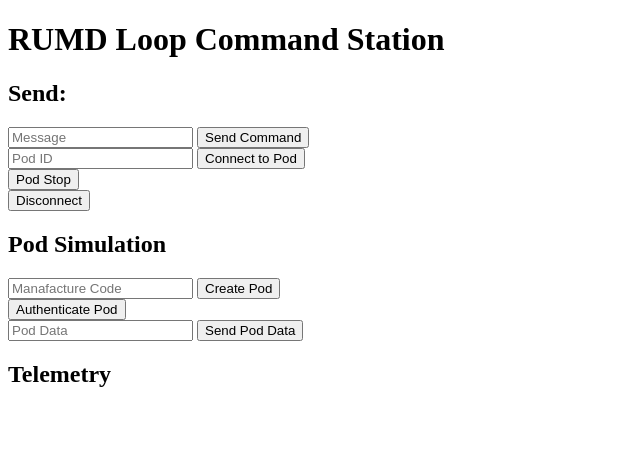
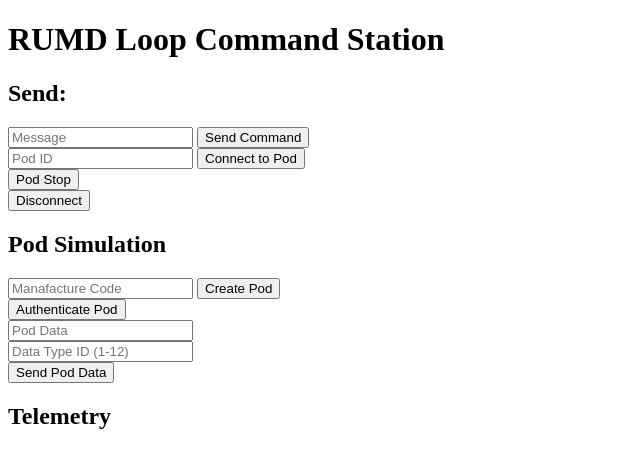
Before and after one commit to RUMDLoop/CommandStationGUI, a Flask app: page /index in a window 1280 px wide. Shown: the top 468 px of the page, without its empty margins (0-640 px from the left). Run offline with Flask 2, Linux system fonts and the light colour scheme; some libraries are stand-ins or nearby versions.

Commit message:
some ui changes

```diff
--- a/templates/index.html
+++ b/templates/index.html
@@ -9,14 +9,18 @@
 
             //modification of open-source code from here: https://github.com/miguelgrinberg/Flask-SocketIO
 
-            //alert("token = " + sessionStorage.token + " and client id = " + sessionStorage.client_id );
 
             token_val = sessionStorage.token;
 
             namespace = '/test'; // change to an empty string to use the global namespace
             // the socket.io documentation recommends sending an explicit package upon connection
             // this is specially important when using the global namespace
-            var socket = io.connect('http://' + document.domain + ':' + location.port + namespace);
+
+            var socketURL = 'http://' + document.domain + ':' + location.port + namespace
+
+            console.log("socketURL = " + socketURL);
+
+            var socket = io.connect(socketURL);
 
             var pod_id_val = ""
 
@@ -29,6 +33,7 @@
 
             // event handler for new connections
             socket.on('connect', function() {
+                console.log("Connected!");
                 socket.emit('my event', {data: 'I\'m connected!'});
             });
             // handlers for the different forms in the page
@@ -49,6 +54,8 @@
             //this will be used to connect with a specific pod
             $('form#join').submit(function(event) {
                 pod_id_val = $('#join_pod').val();
+
+                alert('Listening to ' + pod_id_val);
                 // when the client detects this response, it "html-ifies" the data and shows it on the page
                 // this will be how telemetry is received and shown
                 socket.on('data_receive_' + pod_id_val, function(msg) {
@@ -67,17 +74,22 @@
                         10 = actuator state
                         11 = WARNING during
                         12 = WARNING after/prior
+                      */
 
-                    */
+
+                    alert('got data!');
+
+                    var type = msg.type;
+                    var text = "Received data from pod with id: " + msg.pod_id;
+                    alert('data = ' + msg.data);
+                    var dataObj = JSON.parse(msg.data);
 
 
 
-                    var type = msg.type;
-                    var text = "Received data from pod with id: " + msg.pod_id;
-                    var dataObj = JSON.parse(msg.data);
                     if(type == 1){
 
                         text = text + " -> Position = x: " + dataObj.x + " y: " + dataObj.y + " z: " + dataObj.z + " at time: " + msg.timestamp;
+                        console.log("text = " + text);
 
                     }
                     else if(type == 2){
@@ -153,7 +165,7 @@
 
                     }
 
-                    $('#log').append('<br>' + $('<div/>').text(text).html());
+                    $('#log').append('<br><br>' + $('<div/>').text(text).html() );
                 });
 
                 return false;
@@ -180,7 +192,7 @@
 
             //used to simulate pod data
             $('form#pod').submit(function(event) {
-              socket.emit('data_send',{'data' : $('#pod_data').val(), 'pod_id' : sessionStorage.pod_id, 'token' : sessionStorage.pod_token});
+              socket.emit('data_send',{'data' : $('#pod_data').val(), 'pod_id' : sessionStorage.pod_id, 'token' : sessionStorage.pod_token, 'type' : parseInt($('#data_type').val()), 'timestamp': (new Date()).toString()});
               return false;
             });
 
@@ -286,6 +298,9 @@
     </form>
     <form id="pod" method="POST" action="#">
       <input type="text" name="pod_data" id="pod_data" placeholder="Pod Data">
+      <br>
+      <input type="text" name="data_type" id="data_type" placeholder="Data Type ID (1-12)">
+      <br>
       <input type="submit" value="Send Pod Data">
     </form>
     <h2>Telemetry</h2>
```
